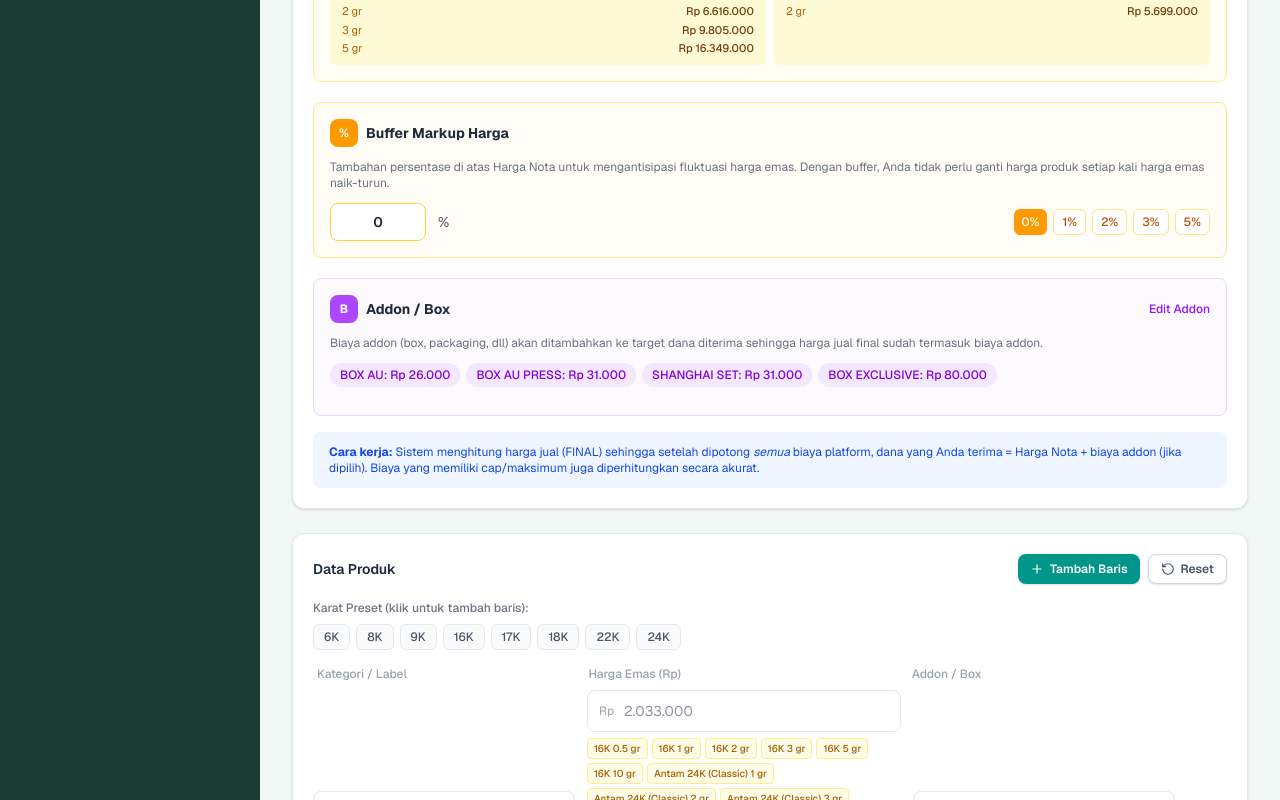
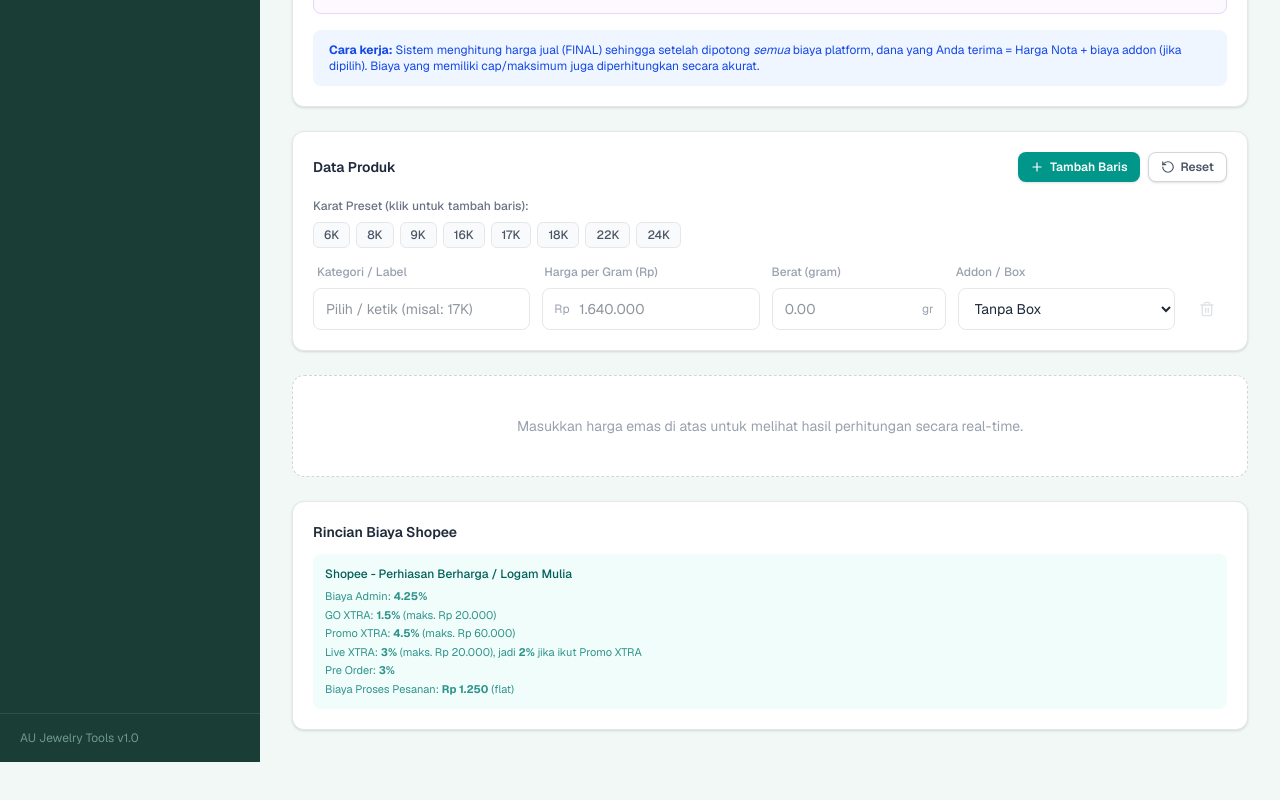
Before and after one commit to albasithabs/aujewelry, a Next.js app: page /kalkulator-emas in a window 1280 px wide. Shown: the part 920-1720 px from the top of the page. After the commit the page ends 1682 px from the top, so only its background shows below. Built offline with nearby package versions, Linux system fonts and the light colour scheme.

Commit message:
fix: mode Normal pakai harga per gram+berat, mode Akrilik pakai dropdown preset harga emas

```diff
--- a/src/app/(dashboard)/kalkulator-emas/page.tsx
+++ b/src/app/(dashboard)/kalkulator-emas/page.tsx
@@ -34,9 +34,12 @@ interface AcrylicItem {
 interface BarisItem {
   id: string;
   label: string;
+  // Mode Normal
+  hargaPerGram: number | "";
+  berat: number | "";
+  // Mode Akrilik PO
   hargaEmas: number | "";
   addonId: string; // "" = tanpa addon
-  // Akrilik PO fields
   acrylicId: string; // "" = tanpa akrilik
   designFee: number | "";
 }
@@ -71,6 +74,8 @@ interface HasilBaris {
   acrylicNama: string;
   acrylicHarga: number;
   designFee: number;
+  hargaPerGram?: number;
+  berat?: number;
   shopee: BiayaPlatform;
 }
 
@@ -398,7 +403,7 @@ export default function KalkulatorEmasPage() {
 
   // Rows
   const [rows, setRows] = useState<BarisItem[]>([
-    { id: generateId(), label: "", hargaEmas: "", addonId: "", acrylicId: "", designFee: "" },
+    { id: generateId(), label: "", hargaPerGram: "", berat: "", hargaEmas: "", addonId: "", acrylicId: "", designFee: "" },
   ]);
 
   // ---------------------------------------------------------------------------
@@ -408,7 +413,7 @@ export default function KalkulatorEmasPage() {
   const addRow = () => {
     setRows((prev) => [
       ...prev,
-      { id: generateId(), label: "", hargaEmas: "", addonId: "", acrylicId: "", designFee: "" },
+      { id: generateId(), label: "", hargaPerGram: "", berat: "", hargaEmas: "", addonId: "", acrylicId: "", designFee: "" },
     ]);
   };
 
@@ -424,9 +429,17 @@ export default function KalkulatorEmasPage() {
         if (field === "label") return { ...r, label: value as string };
         if (field === "addonId") return { ...r, addonId: value as string };
         if (field === "acrylicId") return { ...r, acrylicId: value as string };
+        if (field === "hargaPerGram") {
+          const num = value === "" ? "" : Number(value);
+          return { ...r, hargaPerGram: num === 0 ? "" : num };
+        }
+        if (field === "berat") {
+          const num = value === "" ? "" : Number(value);
+          return { ...r, berat: num === 0 ? "" : num };
+        }
         if (field === "hargaEmas") {
           const num = value === "" ? "" : Number(value);
-          return { ...r, hargaEmas: num === 0 ? "" : num };
+          return { ...r, hargaEmas: num };
         }
         if (field === "designFee") {
           const num = value === "" ? "" : Number(value);
@@ -438,7 +451,7 @@ export default function KalkulatorEmasPage() {
   };
 
   const resetAll = () => {
-    setRows([{ id: generateId(), label: "", hargaEmas: "", addonId: "", acrylicId: "", designFee: "" }]);
+    setRows([{ id: generateId(), label: "", hargaPerGram: "", berat: "", hargaEmas: "", addonId: "", acrylicId: "", designFee: "" }]);
     setShopeeConfig({
       statusPenjual: "star",
       jumlahPesanan: "lte50",
@@ -564,10 +577,22 @@ export default function KalkulatorEmasPage() {
 
 
   function calculateRow(row: BarisItem, idx: number): HasilBaris | null {
+    let hargaNota = 0;
+    let hargaPerGramVal: number | undefined;
+    let beratVal: number | undefined;
+
+    if (mode === "normal") {
+      const harga = typeof row.hargaPerGram === "number" ? row.hargaPerGram : 0;
+      const berat = typeof row.berat === "number" ? row.berat : 0;
+      if (harga <= 0 || berat <= 0) return null;
+      hargaNota = Math.round(harga * berat);
+      hargaPerGramVal = harga;
+      beratVal = berat;
+    } else {
       const hargaEmas = typeof row.hargaEmas === "number" ? row.hargaEmas : 0;
       if (hargaEmas <= 0) return null;
-
-    const hargaNota = hargaEmas;
+      hargaNota = hargaEmas;
+    }
 
     // Find addon (box)
     const addon = row.addonId ? addonList.find((a) => a.id === row.addonId) : null;
@@ -599,6 +624,8 @@ export default function KalkulatorEmasPage() {
       acrylicNama,
       acrylicHarga,
       designFee,
+      hargaPerGram: hargaPerGramVal,
+      berat: beratVal,
       shopee: calcShopee(hargaNota, totalAddon),
     };
   }
@@ -745,7 +772,8 @@ export default function KalkulatorEmasPage() {
               </div>
             </div>
 
-            {/* Harga Emas Hari Ini */}
+            {/* Harga Emas Hari Ini - hanya mode Akrilik */}
+            {mode === "akrilik" && (
             <div className="mt-5 rounded-lg border border-yellow-200 bg-yellow-50/50 p-4">
               <div className="mb-3 flex items-center justify-between">
                 <div className="flex items-center gap-2">
@@ -859,6 +887,7 @@ export default function KalkulatorEmasPage() {
                 </div>
               )}
             </div>
+            )}
 
             {/* Buffer Markup */}
             <div className="mt-5 rounded-lg border border-amber-200 bg-amber-50/50 p-4">
@@ -1104,7 +1133,8 @@ export default function KalkulatorEmasPage() {
           </div>
         </div>
 
-        {/* Quick Karat Presets */}
+        {/* Quick Karat Presets - hanya mode normal */}
+        {mode === "normal" && (
         <div className="mb-4">
           <p className="mb-2 text-xs font-medium text-gray-500">Karat Preset (klik untuk tambah baris):</p>
           <div className="flex flex-wrap gap-1.5">
@@ -1116,7 +1146,7 @@ export default function KalkulatorEmasPage() {
                   onClick={() => {
                     setRows((prev) => [
                       ...prev,
-                      { id: generateId(), label: k, hargaEmas: "", addonId: "", acrylicId: "", designFee: "" },
+                      { id: generateId(), label: k, hargaPerGram: "", berat: "", hargaEmas: "", addonId: "", acrylicId: "", designFee: "" },
                     ]);
                   }}
                   className={`rounded-md border px-2.5 py-1 text-xs font-medium transition ${
@@ -1131,21 +1161,36 @@ export default function KalkulatorEmasPage() {
             })}
           </div>
         </div>
+        )}
 
         {/* Table Header */}
-        <div className="hidden sm:grid sm:grid-cols-[1fr_1.2fr_1fr_40px] sm:gap-3 sm:px-1 sm:pb-2">
+        {mode === "normal" ? (
+          <div className="hidden sm:grid sm:grid-cols-[1fr_1fr_0.8fr_1fr_40px] sm:gap-3 sm:px-1 sm:pb-2">
             <span className="text-xs font-medium text-gray-400">Kategori / Label</span>
-          <span className="text-xs font-medium text-gray-400">Harga Emas (Rp)</span>
+            <span className="text-xs font-medium text-gray-400">Harga per Gram (Rp)</span>
+            <span className="text-xs font-medium text-gray-400">Berat (gram)</span>
             <span className="text-xs font-medium text-gray-400">Addon / Box</span>
             <span></span>
           </div>
+        ) : (
+          <div className="hidden sm:grid sm:grid-cols-[1fr_1.2fr_1fr_40px] sm:gap-3 sm:px-1 sm:pb-2">
+            <span className="text-xs font-medium text-gray-400">Kategori / Label</span>
+            <span className="text-xs font-medium text-gray-400">Harga Emas</span>
+            <span className="text-xs font-medium text-gray-400">Addon / Box</span>
+            <span></span>
+          </div>
+        )}
 
         {/* Rows */}
         <div className="space-y-3">
           {rows.map((row, idx) => (
             <div
               key={row.id}
-              className="grid grid-cols-1 gap-2 rounded-lg border border-gray-100 bg-gray-50/50 p-3 sm:grid-cols-[1fr_1.2fr_1fr_40px] sm:items-center sm:gap-3 sm:border-0 sm:bg-transparent sm:p-0"
+              className={`grid grid-cols-1 gap-2 rounded-lg border border-gray-100 bg-gray-50/50 p-3 sm:items-center sm:gap-3 sm:border-0 sm:bg-transparent sm:p-0 ${
+                mode === "normal"
+                  ? "sm:grid-cols-[1fr_1fr_0.8fr_1fr_40px]"
+                  : "sm:grid-cols-[1fr_1.2fr_1fr_40px]"
+              }`}
             >
               <div>
                 <label className="mb-1 block text-xs text-gray-400 sm:hidden">Kategori / Label</label>
@@ -1165,32 +1210,58 @@ export default function KalkulatorEmasPage() {
                   </datalist>
                 </div>
               </div>
+
+              {/* Mode Normal: Harga per Gram + Berat */}
+              {mode === "normal" && (
+                <>
                   <div>
-                <label className="mb-1 block text-xs text-gray-400 sm:hidden">Harga Emas (Rp)</label>
+                    <label className="mb-1 block text-xs text-gray-400 sm:hidden">Harga per Gram (Rp)</label>
                     <RupiahInput
-                  value={row.hargaEmas}
-                  onChange={(val) => updateRow(row.id, "hargaEmas", val === "" ? "" : val)}
-                  placeholder="2.033.000"
+                      value={row.hargaPerGram}
+                      onChange={(val) => updateRow(row.id, "hargaPerGram", val === "" ? "" : val)}
+                      placeholder="1.640.000"
                     />
-                {/* Quick-fill preset buttons */}
-                <div className="mt-1.5 flex flex-wrap gap-1">
-                  {hargaPresets.map((group) =>
-                    group.items.map((item, i) => (
-                      <button
-                        key={`${group.id}-${i}`}
-                        onClick={() => updateRow(row.id, "hargaEmas", item.harga)}
-                        className={`rounded px-1.5 py-0.5 text-[10px] font-medium transition ${
-                          row.hargaEmas === item.harga
-                            ? "bg-yellow-500 text-white"
-                            : "border border-yellow-200 bg-yellow-50 text-yellow-700 hover:bg-yellow-100"
-                        }`}
-                      >
-                        {group.nama} {item.berat}
-                      </button>
-                    ))
-                  )}
+                  </div>
+                  <div>
+                    <label className="mb-1 block text-xs text-gray-400 sm:hidden">Berat (gram)</label>
+                    <div className="relative">
+                      <input
+                        type="number"
+                        min={0}
+                        step="0.01"
+                        value={row.berat}
+                        onChange={(e) => updateRow(row.id, "berat", e.target.value)}
+                        placeholder="0.00"
+                        className="w-full rounded-lg border border-gray-200 bg-white px-3 py-2.5 pr-8 text-base sm:text-sm text-gray-800 outline-none transition focus:border-teal-500 focus:ring-2 focus:ring-teal-100"
+                      />
+                      <span className="pointer-events-none absolute right-3 top-1/2 -translate-y-1/2 text-xs text-gray-400">gr</span>
                     </div>
                   </div>
+                </>
+              )}
+
+              {/* Mode Akrilik: Dropdown Harga Emas */}
+              {mode === "akrilik" && (
+                <div>
+                  <label className="mb-1 block text-xs text-gray-400 sm:hidden">Harga Emas</label>
+                  <select
+                    value={row.hargaEmas === "" ? "" : row.hargaEmas.toString()}
+                    onChange={(e) => updateRow(row.id, "hargaEmas", e.target.value === "" ? "" : Number(e.target.value))}
+                    className="w-full rounded-lg border border-gray-200 bg-white px-3 py-2.5 text-base sm:text-sm text-gray-800 outline-none transition focus:border-teal-500 focus:ring-2 focus:ring-teal-100"
+                  >
+                    <option value="">Pilih Harga Emas</option>
+                    {hargaPresets.map((group) => (
+                      <optgroup key={group.id} label={group.nama}>
+                        {group.items.map((item, i) => (
+                          <option key={`${group.id}-${i}`} value={item.harga}>
+                            {group.nama} {item.berat} - {formatRupiah(item.harga)}
+                          </option>
+                        ))}
+                      </optgroup>
+                    ))}
+                  </select>
+                </div>
+              )}
               <div>
                 <label className="mb-1 block text-xs text-gray-400 sm:hidden">Addon / Box</label>
                 <select
@@ -1267,6 +1338,11 @@ export default function KalkulatorEmasPage() {
               <div className="border-b border-gray-100 bg-gray-50 px-5 py-3">
                 <div className="flex items-center justify-between">
                   <h3 className="text-sm font-semibold text-gray-800">{r.label}</h3>
+                  {r.hargaPerGram && r.berat && (
+                    <span className="text-xs text-gray-400">
+                      {formatRupiah(r.hargaPerGram)}/gr x {r.berat} gr
+                    </span>
+                  )}
                 </div>
               </div>
 
@@ -1274,7 +1350,7 @@ export default function KalkulatorEmasPage() {
                 {/* Common */}
                 <div className="mb-4 space-y-1.5">
                   <div className="flex items-center justify-between">
-                    <span className="text-sm text-gray-500">Harga Emas</span>
+                    <span className="text-sm text-gray-500">Harga Nota</span>
                     <span className="text-sm font-semibold text-gray-800">{formatRupiah(r.hargaNota)}</span>
                   </div>
                   {r.acrylicHarga > 0 && (
```
Lines whose indentation alone changed are shown as unchanged.
